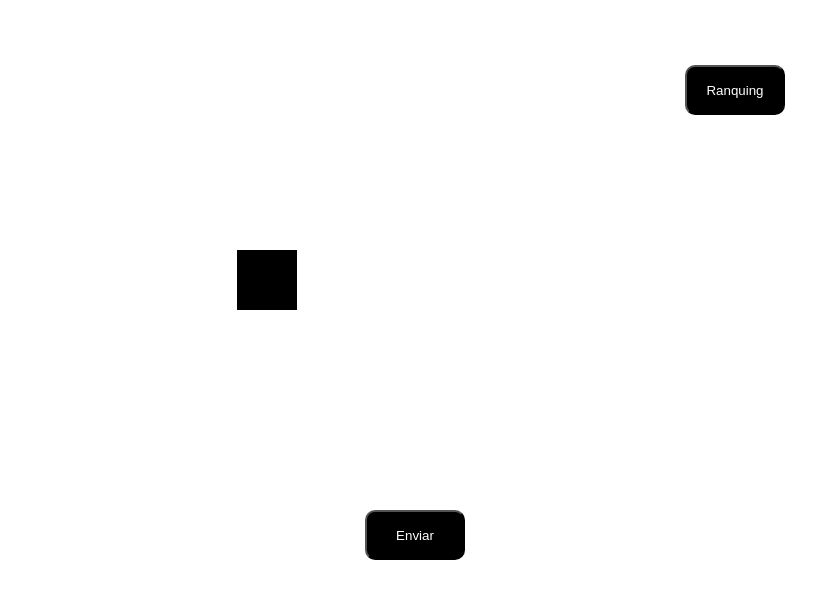
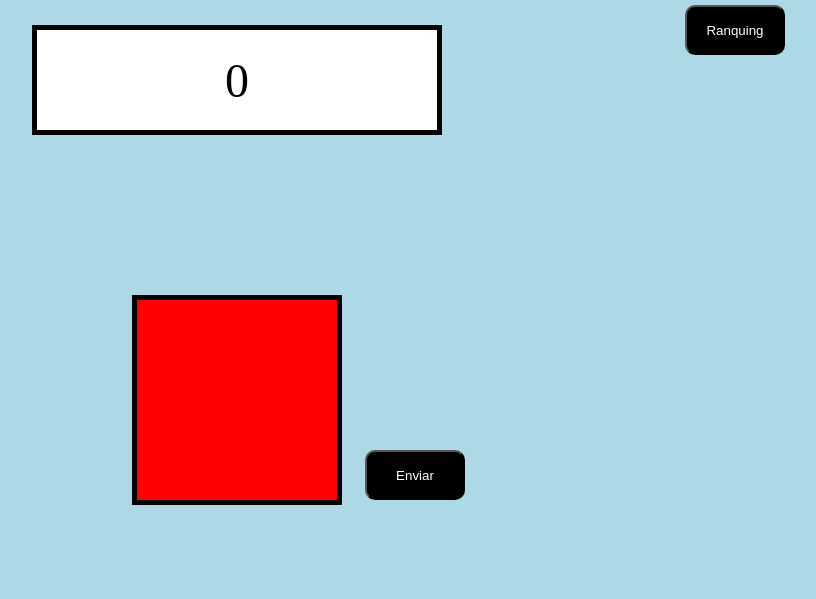
Before and after one commit to arnauramos/SquareClicker, a PHP site: page / in a window 1280 px wide. Shown: the top 599 px of the page, without its empty margins (403-1219 px from the left). Run offline with PHP 8.4, Linux system fonts and the light colour scheme.

Commit message:
Index + Style

```diff
--- a/index.html
+++ b/index.html
@@ -3,13 +3,15 @@
   <head>
     <meta charset="utf-8">
     <title>SQUARE CLICKER</title>
-    <link rel="stylesheet" type="text/css" href="style.css">
+    <meta name="viewport" content="width=device-width, initial-scale=1, maximum-scale=1"/>
+    <script type="text/javascript" src="functions.js"></script>
+    <link rel="stylesheet" type="text/css" href="style.css"/>
 </head>
-<body>
-    <div id="nom"></div>
-    <div id="quadrat"></div>
-    <div id="punts"></div>
-    <button id="ranquing">Ranquing</button>
-    <button id="enviar">Enviar</button>
+<body id="body">
+  <div id="quadrat" onclick="clickquadrat()"></div>
+  <div id="punts">0</div>
+  <div id="nom"></div>
+  <button id="ranquing">Ranquing</button>
+  <button id="enviar">Enviar</button>
 </body>
 </html>
--- a/style.css
+++ b/style.css
@@ -1,20 +1,41 @@
-*{margin:0; padding: 0;}
-
-#nom{
-
+body, *{margin:0; padding:0;  -webkit-touch-callout: none;
+  -webkit-user-select: none;
+  -khtml-user-select: none;
+  -moz-user-select: none;
+  -ms-user-select: none;
+  user-select: none;}
+body{
+  background-color: lightblue;
+}
+div#punts{
+  display: flex;
+  position: absolute;
+  transform: translate(-50%, -50%);
+  left: 50%;
+  top: 10%;
+  width:400px;
+  height: 100px;
+  border: 5px solid black;
+  background-color: white;
+  justify-content: center;
+  align-items: center;
+  font-size: 3rem;
 }
 
 #quadrat{
   display: block;
-  position: relative;
-  width: 60px;
-  height: 60px;
+  position: absolute;
+  transform: translate(-50%, -50%);
   left: 50%;
-  top: 250px;
-  background-color: black;
+  top: 50%;
+  width:200px;
+  height: 200px;
+  border: 5px solid black;
+  background-color: red;
+  cursor: pointer;
 }
 
-#punts{
+#nom{
 
 }
 
```
